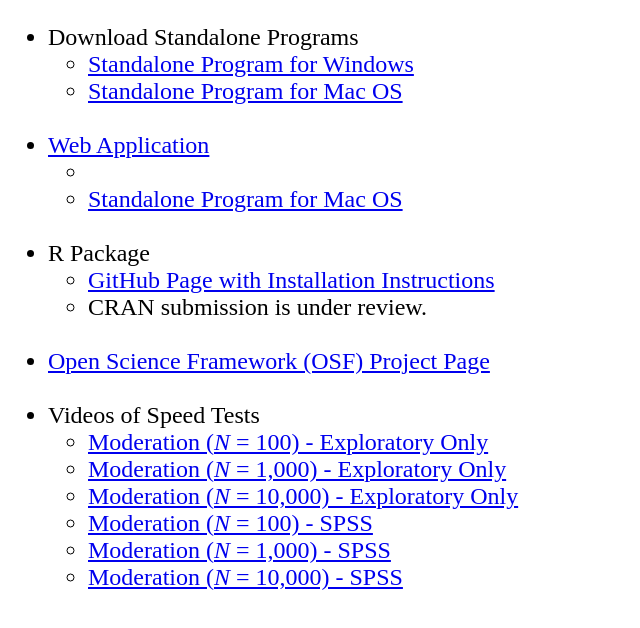
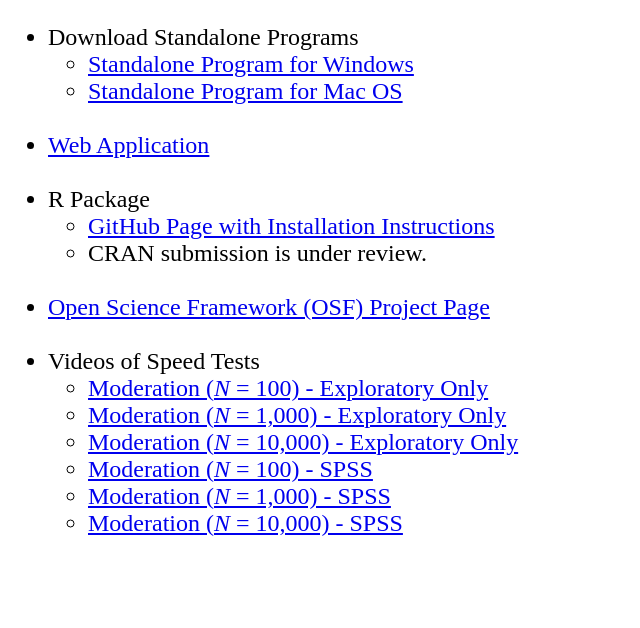
Before and after one commit to jinkim3/exploratory_only_website, a plain HTML site: page index.html in a window 1280 px wide. Shown: the whole page, without its empty margins (0-640 px from the left). Drawn offline with Linux system fonts and the light colour scheme.

Commit message:
Update index.html

```diff
--- a/index.html
+++ b/index.html
@@ -38,20 +38,6 @@
             <br>
             <li><a href="https://jinkim.shinyapps.io/exploratory/"
                 target="_blank">Web Application</a>
-            </li>
-            <li style="list-style: none; display: inline">
-                <ul>
-                    <li>
-                        <a href="https://jinkim.shinyapps.io/exploratory/"
-                        target="_blank">
-                        </a>
-                    </li>
-                    <li>
-                        <a href="https://osf.io/tehvw/download"
-                        target="_blank">
-                        Standalone Program for Mac OS</a>
-                    </li>
-                </ul>
             </li>
             <br>
             <li>R Package</li>
```
